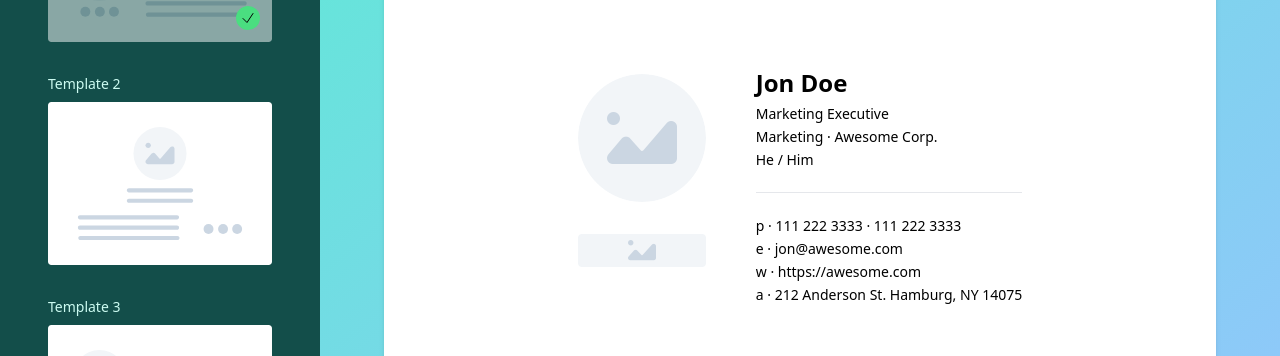
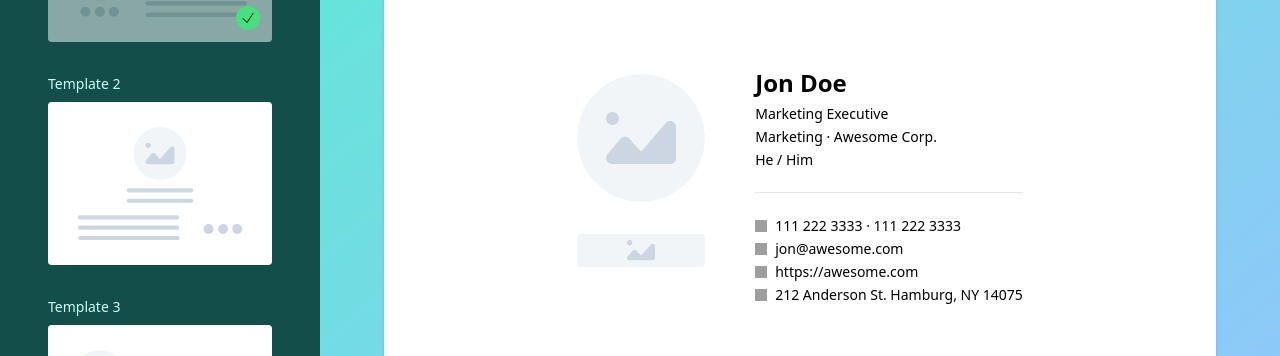
Before and after one commit to skarif2/email-signature, a Next.js app: page / in a window 1280 px wide. Shown: the part 277-633 px from the top of the page. Built offline with nearby package versions, Linux system fonts and the light colour scheme; grey boxes are pictures that could not be loaded.

Commit message:
added TextWithImage and used it in template1

```diff
--- a/components/Template/Tempate1.tsx
+++ b/components/Template/Tempate1.tsx
@@ -2,6 +2,7 @@ import useStore from 'store';
 import Text from './molecules/Text';
 import Image from './molecules/Image';
 import BlankSpace from './molecules/BlankSpace';
+import TextWithImage from './molecules/TextWithImage';
 
 export default function Tempate1() {
   const store = useStore();
@@ -65,32 +66,44 @@ export default function Tempate1() {
                   </td>
                 </tr>
                 <BlankSpace height={20} />
-                <Text
+                <TextWithImage
                   text={[
-                    'p',
                     store.officeNumber || '111 222 3333',
                     store.mobileNumber || '111 222 3333',
                   ]}
+                  src={'https://i.ibb.co/vB2s2Pt/phone-icon-2x.webp'}
+                  alt="p"
                   color={store.textColor}
-                  style={{ fontSize: '14px' }}
+                  imageColor={store.themeColor}
+                  textStyle={{ fontSize: '14px' }}
+                  imageStyle={{ width: '12px', height: '12px' }}
                 />
-                <Text
-                  text={['e', store.email || 'jon@awesome.com']}
+                <TextWithImage
+                  text={[store.email || 'jon@awesome.com']}
+                  src={'https://i.ibb.co/3yttJ5t/email-icon-2x-1.webp'}
+                  alt="e"
                   color={store.textColor}
-                  style={{ fontSize: '14px' }}
+                  imageColor={store.themeColor}
+                  textStyle={{ fontSize: '14px' }}
+                  imageStyle={{ width: '12px', height: '12px' }}
                 />
-                <Text
-                  text={['w', store.website || 'https://awesome.com']}
+                <TextWithImage
+                  text={[store.website || 'https://awesome.com']}
+                  src={'https://i.ibb.co/Qvrg22s/link-icon-2x.webp'}
+                  alt="w"
                   color={store.textColor}
-                  style={{ fontSize: '14px' }}
+                  imageColor={store.themeColor}
+                  textStyle={{ fontSize: '14px' }}
+                  imageStyle={{ width: '12px', height: '12px' }}
                 />
-                <Text
-                  text={[
-                    'a',
-                    store.address || '212 Anderson St. Hamburg, NY 14075',
-                  ]}
+                <TextWithImage
+                  text={[store.address || '212 Anderson St. Hamburg, NY 14075']}
+                  src={'https://i.ibb.co/0QDc1M2/address-icon-2x.webp'}
+                  alt="a"
                   color={store.textColor}
-                  style={{ fontSize: '14px' }}
+                  imageColor={store.themeColor}
+                  textStyle={{ fontSize: '14px' }}
+                  imageStyle={{ width: '12px', height: '12px' }}
                 />
               </tbody>
             </table>
--- a/components/Template/molecules/Image.tsx
+++ b/components/Template/molecules/Image.tsx
@@ -8,11 +8,13 @@ type TProfilePicture = {
 
 function Img({ src, alt, style = {} }: TProfilePicture) {
   return (
+    <td>
       <img
         src={src || '/placeholder-profile.webp'}
         alt={alt || 'Image'}
         style={style}
       />
+    </td>
   );
 }
 
@@ -22,13 +24,9 @@ export default function ProfilePicture({
 }: TProfilePicture) {
   return as === 'tr' ? (
     <tr>
-      <td>
       <Img {...rest} />
-      </td>
     </tr>
   ) : (
-    <td>
     <Img {...rest} />
-    </td>
   );
 }
--- /dev/null
+++ b/components/Template/molecules/TextWithImage.tsx
@@ -0,0 +1,50 @@
+/* eslint-disable @next/next/no-img-element */
+type TTextProps = {
+  as?: 'tr' | 'td';
+  src: string;
+  alt: string;
+  text: string[];
+  color?: string;
+  imageColor?: string;
+  textStyle?: Record<string, string>;
+  imageStyle?: Record<string, string>;
+};
+
+function Txt({
+  src,
+  alt,
+  text,
+  color,
+  imageColor,
+  textStyle,
+  imageStyle,
+}: TTextProps) {
+  return (
+    <td
+      style={{
+        display: 'flex',
+        alignItems: 'center',
+        gap: '8px',
+        color: `#${color}`,
+        ...textStyle,
+      }}
+    >
+      <img
+        src={src || '/placeholder-profile.webp'}
+        alt={alt || 'Image'}
+        style={{ backgroundColor: `#${imageColor}`, ...imageStyle }}
+      />
+      {text.map((txt, idx) => (idx === 0 ? txt : ` · ${txt}`))}
+    </td>
+  );
+}
+
+export default function Text({ as = 'tr', ...rest }: TTextProps) {
+  return as === 'tr' ? (
+    <tr>
+      <Txt {...rest} />
+    </tr>
+  ) : (
+    <Txt {...rest} />
+  );
+}
```
Also changed, not shown: 1 other file (tests, documents, lock files or other folders). Lines whose indentation alone changed are shown as unchanged.
